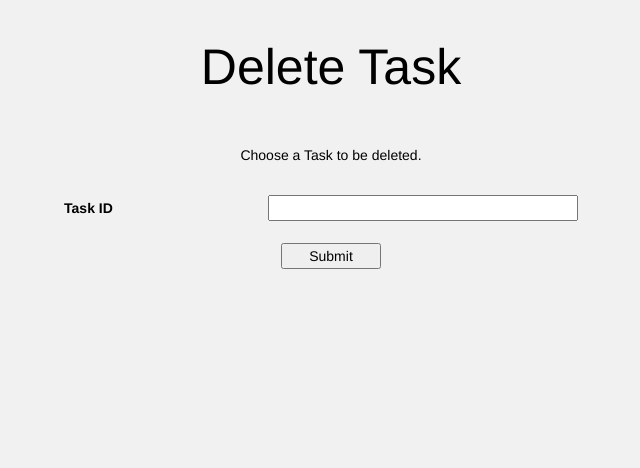
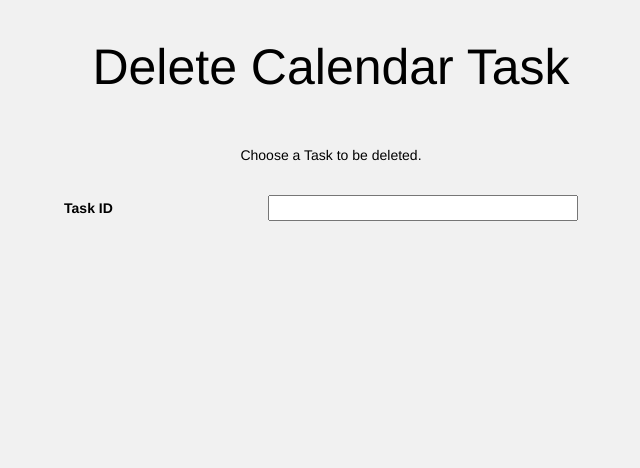
Before and after one commit to WillCol/BloomfieldCMPCapstone2017, a Flask app: template Source/mercuryo/templates/deleteCalendarTask.html in a window 1280 px wide. Shown: the part 52-520 px from the top of the page, without its empty margins (309-949 px from the left). Run offline with Flask 2, Linux system fonts and the light colour scheme; the template is opened without the code that fills it, so the values that code supplies are empty; parts of the project's set-up code (start-up, migrations or seed data) failed here and were passed over; some libraries are stand-ins or nearby versions.

Commit message:
Fixed errors in a few pages

```diff
--- a/Source/mercuryo/templates/deleteCalendarTask.html
+++ b/Source/mercuryo/templates/deleteCalendarTask.html
@@ -7,7 +7,7 @@
 <html>
 
 <!-- PAGE TITLE -->
-<title>Delete Task</title>
+<title>Delete Calendar Task</title>
 
 <!-- META DATA -->
 <meta charset="UTF-8">
@@ -45,27 +45,31 @@
 </nav>
 
 <!-- Page Container -->
+
 <div class="w3-content content" style="max-width:1400px;">
   <div class="row" >
     <div class="col-md-12">
       <div id="titleBar" class="col-md-12">
-        <h1>Delete Task</h1>
+        <h1>Delete Calendar Task</h1>
       </div>
       <form name="deleteTask" method="POST">
 <fieldset id="fields">
-          <p>Choose a Task to be deleted.</p>
-          <br>
-          <label>Task ID</label>
-          <input type="text"  name="taskID">
-          <br>
+
+	<p>Choose a Task to be deleted.</p><br>
+
+	<label>Task ID</label> <input type="text"  name="taskID"><br>
+
+
+
+
+
+
+
 </fieldset>
-        <input type="submit" value="Submit" id="submitButton">
-      </form>
     </div>
   </div>
 
   <!-- End Page Container -->
-</div>
 
   <!-- FOOTER -->
   <div class="footer">
@@ -74,6 +78,7 @@
     <p>&copy; MerCuryo 2017</p>
   </div>
   <!-- BODY END -->
+</div>
 </body>
 <!-- HTML END -->
 </html>
```
Also changed, not shown: Source/mercuryo/templates/editdevicestatus.html (+6 -6 lines). Lines whose indentation alone changed are shown as unchanged.
